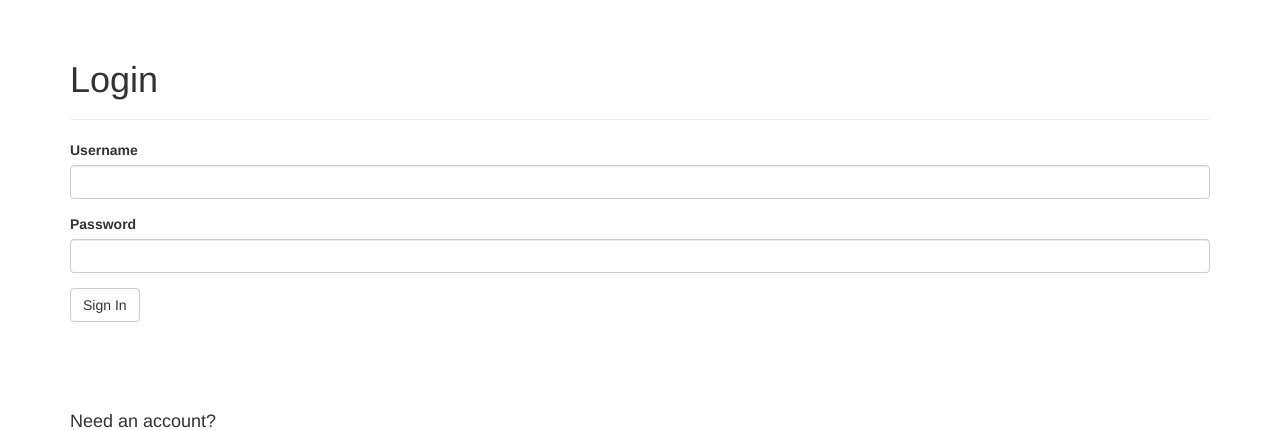
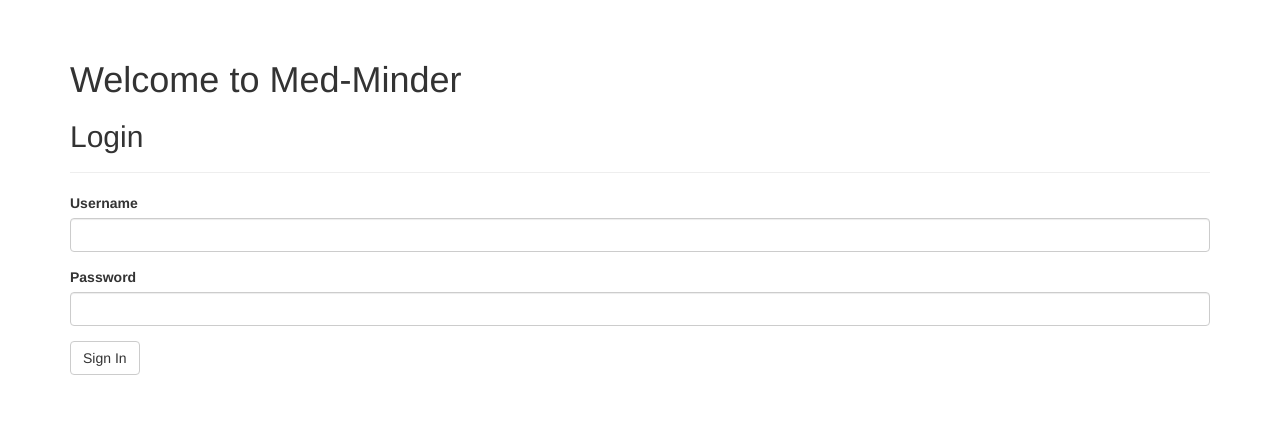
Before and after one commit to WMaroney/Med-Minder, a Flask app: page /login in a window 1280 px wide. Shown: the part 66-496 px from the top of the page. Run offline with Flask 2, Linux system fonts and the light colour scheme; parts of the project's set-up code (start-up, migrations or seed data) failed here and were passed over; some libraries are stand-ins or nearby versions.

Commit message:
Update login.html

```diff
--- a/templates/login.html
+++ b/templates/login.html
@@ -6,7 +6,8 @@
 {% block page_content %}
 <body>
 	<div class="page-header">
-		<h1>Login</h1>
+		<h1>Welcome to Med-Minder</h1>
+		<h2>Login</h2>
 	</div>
 {{ wtf.quick_form(form) }}<br><br><br><br><h4>Need an account?</h4><a class="btn btn-default" href="/signup">Create Account</a>
 </body>
```
